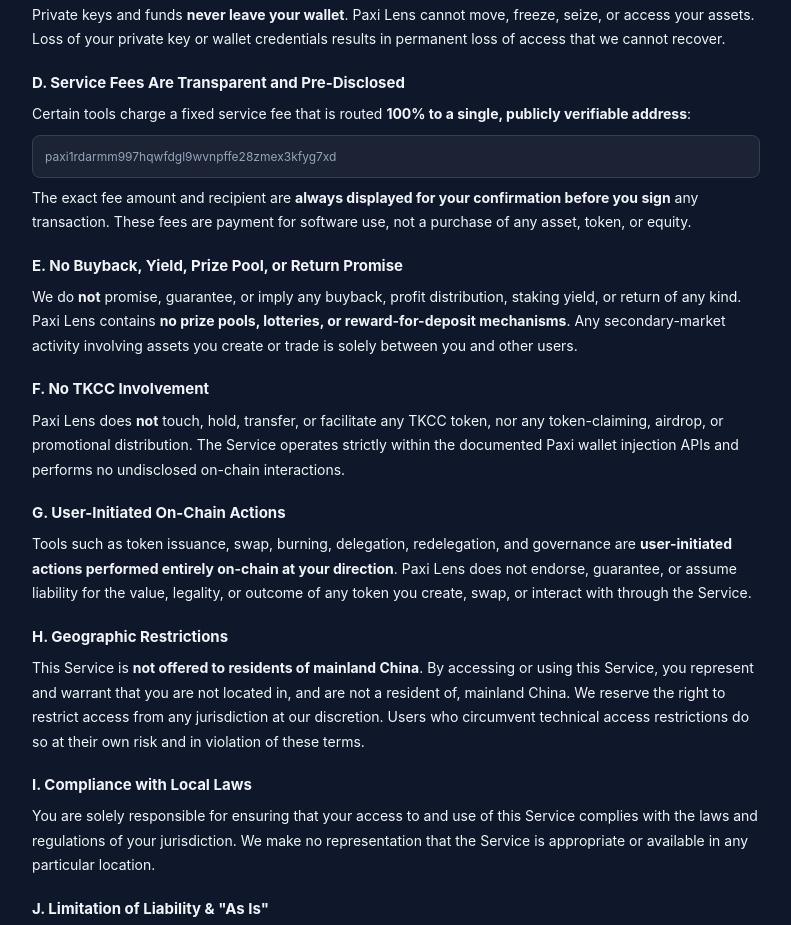
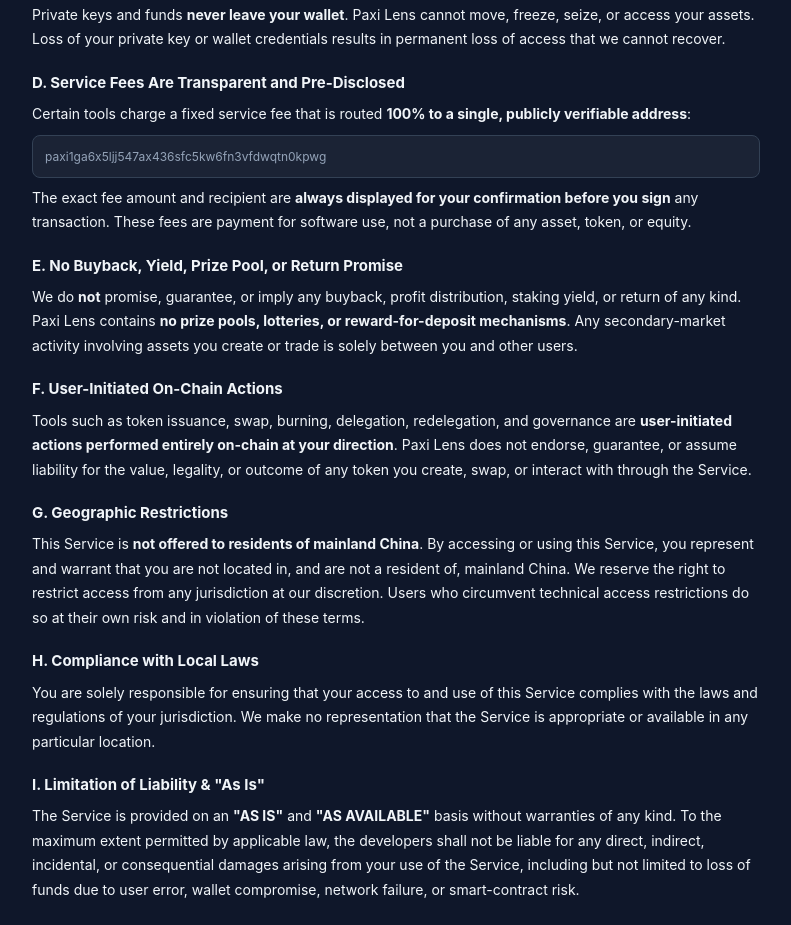
Before and after one commit to moxiaomo856/paxi-lens-en, a plain HTML site: page about.html in a window 1280 px wide. Shown: the part 923-1848 px from the top of the page, without its empty margins (244-1035 px from the left). Drawn offline with Linux system fonts and the light colour scheme.

Commit message:
feat: unify fee collector address, remove TKCC mentions, i18n 6-language UI

```diff
--- a/about.html
+++ b/about.html
@@ -67,7 +67,7 @@
   vi: '← Quay lại Paxi Lens',
   zh: '← 返回 Paxi Lens'
 };
-const FEE_ADDR = 'paxi1rdarmm997hqwfdgl9wvnpffe28zmex3kfyg7xd';
+const FEE_ADDR = 'paxi1ga6x5ljj547ax436sfc5kw6fn3vfdwqtn0kpwg';
 
 const LEGAL = {
   en: `
@@ -93,15 +93,13 @@
   <p>The exact fee amount and recipient are <b>always displayed for your confirmation before you sign</b> any transaction. These fees are payment for software use, not a purchase of any asset, token, or equity.</p>
   <h3>E. No Buyback, Yield, Prize Pool, or Return Promise</h3>
   <p>We do <b>not</b> promise, guarantee, or imply any buyback, profit distribution, staking yield, or return of any kind. Paxi Lens contains <b>no prize pools, lotteries, or reward-for-deposit mechanisms</b>. Any secondary-market activity involving assets you create or trade is solely between you and other users.</p>
-  <h3>F. No TKCC Involvement</h3>
-  <p>Paxi Lens does <b>not</b> touch, hold, transfer, or facilitate any TKCC token, nor any token-claiming, airdrop, or promotional distribution. The Service operates strictly within the documented Paxi wallet injection APIs and performs no undisclosed on-chain interactions.</p>
-  <h3>G. User-Initiated On-Chain Actions</h3>
+  <h3>F. User-Initiated On-Chain Actions</h3>
   <p>Tools such as token issuance, swap, burning, delegation, redelegation, and governance are <b>user-initiated actions performed entirely on-chain at your direction</b>. Paxi Lens does not endorse, guarantee, or assume liability for the value, legality, or outcome of any token you create, swap, or interact with through the Service.</p>
-  <h3>H. Geographic Restrictions</h3>
+  <h3>G. Geographic Restrictions</h3>
   <p>This Service is <b>not offered to residents of mainland China</b>. By accessing or using this Service, you represent and warrant that you are not located in, and are not a resident of, mainland China. We reserve the right to restrict access from any jurisdiction at our discretion. Users who circumvent technical access restrictions do so at their own risk and in violation of these terms.</p>
-  <h3>I. Compliance with Local Laws</h3>
+  <h3>H. Compliance with Local Laws</h3>
   <p>You are solely responsible for ensuring that your access to and use of this Service complies with the laws and regulations of your jurisdiction. We make no representation that the Service is appropriate or available in any particular location.</p>
-  <h3>J. Limitation of Liability &amp; "As Is"</h3>
+  <h3>I. Limitation of Liability &amp; "As Is"</h3>
   <p>The Service is provided on an <b>"AS IS"</b> and <b>"AS AVAILABLE"</b> basis without warranties of any kind. To the maximum extent permitted by applicable law, the developers shall not be liable for any direct, indirect, incidental, or consequential damages arising from your use of the Service, including but not limited to loss of funds due to user error, wallet compromise, network failure, or smart-contract risk.</p>
   <h2>Pre-Use Acknowledgement (must be checked before first transaction)</h2>
   <p>By checking this box, I confirm that:</p>
@@ -140,15 +138,13 @@
   <p>正確な手数料額と送金先は、あなたが署名する<b>前に必ず確認画面に表示</b>されます。これらの手数料はソフトウェア利用の対価であり、いかなる資産・トークン・持分の購入ではありません。</p>
   <h3>E. 買戻・利回り・賞金プール・リターン保証なし</h3>
   <p>当方はいかなる買戻・利益分配・ステーキング利回り・いかなる種類のリターンも約束・保証・示唆しません。Paxi Lens に<b>賞金プール・くじ・預金報酬メカニズムは存在しません</b>。あなたが作成・取引する資産に関わる二次流通は、すべてあなたと他のユーザー間のみに帰属します。</p>
-  <h3>F. TKCC 関与なし</h3>
-  <p>Paxi Lens はいかなる TKCC トークンも保持・移転・仲介せず、トークン請求・エアドロップ・プロモーション配布も行いません。本サービスは文書化された Paxi ウォレット注入 API の範囲内でのみ動作し、非開示のオンチェーン操作は行いません。</p>
-  <h3>G. ユーザー主導のオンチェーン操作</h3>
+  <h3>F. ユーザー主導のオンチェーン操作</h3>
   <p>トークン発行・スワップ・焼却・委任・再委任・ガバナンスなどのツールは、<b>あなたの指示による完全なオンチェーン上のユーザー主導操作</b>です。Paxi Lens は、あなたが作成・スワップ・相互作用するいかなるトークンの価値・合法性・結果を推奨・保証・責任を負いません。</p>
-  <h3>H. 地域制限</h3>
+  <h3>G. 地域制限</h3>
   <p>本サービスは<b>中国本土の居住者には提供されません</b>。本サービスにアクセスまたは利用することで、あなたは中国本土に所在せず、かつ居住者でないことを表明・保証します。当方は独自の裁量でいかなる法域からのアクセスも制限する権利を留保します。技術的アクセス制限を回避する利用者は、自己責任かつ本規約違反として行います。</p>
-  <h3>I. 現地法の遵守</h3>
+  <h3>H. 現地法の遵守</h3>
   <p>本サービスへのアクセスおよび利用があなたの法域の法令を遵守することを確実にすることは、あなたのみの責任です。当方は本サービスがいかなる特定の場所で適切または利用可能であるとは表明しません。</p>
-  <h3>J. 責任の制限・「現状有姿」</h3>
+  <h3>I. 責任の制限・「現状有姿」</h3>
   <p>本サービスは<b>「現状有姿」</b>かつ<b>「利用可能な限り」</b>で、いかなる保証もなく提供されます。適用される法律で認められる最大限の範囲で、開発者は本サービスの利用から生じる直接的・間接的・偶発的・結果的な損害（ユーザー過失・ウォレット侵害・ネットワーク障害・スマートコントラクト・リスクによる資金損失を含むがこれらに限定されない）について責任を負いません。</p>
   <h2>利用前の確認（初回取引前に要チェック）</h2>
   <p>このボックスをチェックすることで、私は以下を確認します。</p>
@@ -187,15 +183,13 @@
   <p>정확한 수수료 금액과 수령처는 귀하가 서명하기 <b>전에 항상 확인 화면에 표시</b>됩니다. 이 수수료는 소프트웨어 이용 대가이며 어떤 자산·토큰·지분의 구매가 아닙니다.</p>
   <h3>E. 재매입·수익·경품 풀·수익 약속 없음</h3>
   <p>당사는 어떤 재매입·이익 분배·스테이킹 수익·어떤 종류의 수익도 약속·보장·시사하지 않습니다. Paxi Lens에는 <b>경품 풀·복권·예치 보상 메커니즘이 없습니다</b>. 귀하가 생성·거래하는 자산의 2차 시장 활동은 오직 귀하와 다른 사용자 간에 귀속됩니다.</p>
-  <h3>F. TKCC 관여 없음</h3>
-  <p>Paxi Lens는 어떤 TKCC 토큰도 보유·이전·중개하지 않으며 토큰 청구·에어드롭·프로모션 배포도 하지 않습니다. 본 서비스는 문서화된 Paxi 지갑 주입 API 범위 내에서만 동작하며 비공개 온체인 상호작용을 수행하지 않습니다.</p>
-  <h3>G. 사용자 주도 온체인 조치</h3>
+  <h3>F. 사용자 주도 온체인 조치</h3>
   <p>토큰 발행·스왑·소각·위임·재위임·거버넌스 등 도구는 <b>귀하의 지시에 따른 전적인 온체인상 사용자 주도 조치</b>입니다. Paxi Lens는 귀하가 생성·스왑·상호작용하는 어떤 토큰의 가치·적법성·결과를 권장·보장·책임지지 않습니다.</p>
-  <h3>H. 지역 제한</h3>
+  <h3>G. 지역 제한</h3>
   <p>본 서비스는 <b>중국 본토 거주자에게 제공되지 않습니다</b>. 본 서비스에 접속 또는 이용함으로써 귀하는 중국 본토에 소재하지 않으며 거주자도 아님을 진술·보증합니다. 당사는 재량으로 어떤 관할권의 접속도 제한할 권리를 보유합니다. 기술적 접속 제한을 우회하는 사용자는 본인 책임 및 본 약관 위반으로 행합니다.</p>
-  <h3>I. 현지 법규 준수</h3>
+  <h3>H. 현지 법규 준수</h3>
   <p>본 서비스에 대한 접속 및 이용이 귀하 관할권의 법령을 준수함을 확실히 하는 것은 오직 귀하의 책임입니다. 당사는 본 서비스가 어떤 특정 장소에서 적절하거나 이용 가능함을 진술하지 않습니다.</p>
-  <h3>J. 책임 제한 및 "있는 그대로"</h3>
+  <h3>I. 책임 제한 및 "있는 그대로"</h3>
   <p>본 서비스는 <b>"있는 그대로"</b> 및 <b>"이용 가능한 한"</b>에서 어떠한 보증도 없이 제공됩니다. 적용 법률이 허용하는 최대 한도까지 개발자는 본 서비스 이용에서 발생하는 직접·간접·부수·결과적 손해(사용자 과실·지갑 탈취·네트워크 장애·스마트 컨트랙트 위험으로 인한 자금 손실 포함하되 이에 한정되지 않음)에 대해 책임을 지지 않습니다.</p>
   <h2>이용 전 확인(첫 거래 전 체크 필수)</h2>
   <p>이 상자를 체크함으로써 나는 다음을 확인합니다.</p>
@@ -234,15 +228,13 @@
   <p>Jumlah dan penerima biaya <b>selalu ditampilkan untuk konfirmasi Anda sebelum menandatangani</b> transaksi apa pun. Biaya ini adalah pembayaran atas penggunaan perangkat lunak, bukan pembelian aset, token, atau ekuitas apa pun.</p>
   <h3>E. Tanpa Buyback, Hasil, Prize Pool, atau Janji Imbalan</h3>
   <p>Kami <b>tidak</b> menjanjikan, menjamin, atau menyiratkan buyback, distribusi keuntungan, hasil stake, atau imbalan apa pun. Paxi Lens tidak berisi <b>prize pool, lotere, atau mekanisme imbalan deposit</b>. Aktivitas pasar sekunder apa pun yang melibatkan aset yang Anda buat atau perdagangkan sepenuhnya antara Anda dan pengguna lain.</p>
-  <h3>F. Tidak Ada Keterlibatan TKCC</h3>
-  <p>Paxi Lens <b>tidak</b> menyentuh, memegang, mentransfer, atau memfasilitasi token TKCC apa pun, juga tidak ada klaim token, airdrop, atau distribusi promosi. Layanan beroperasi strictly dalam API injeksi dompet Paxi yang didokumentasikan dan tidak melakukan interaksi on-chain yang tidak diungkap.</p>
-  <h3>G. Tindakan On-Chain yang Diprakarsai Pengguna</h3>
+  <h3>F. Tindakan On-Chain yang Diprakarsai Pengguna</h3>
   <p>Alat seperti penerbitan token, swap, pembakaran, delegasi, redelegasi, dan tata kelola adalah <b>tindakan yang diprakarsai pengguna dilakukan sepenuhnya on-chain atas arahan Anda</b>. Paxi Lens tidak mendukung, menjamin, atau menanggung tanggung jawab atas nilai, legalitas, atau hasil token apa pun yang Anda buat, swap, atau berinteraksi melaluinya.</p>
-  <h3>H. Pembatasan Geografis</h3>
+  <h3>G. Pembatasan Geografis</h3>
   <p>Layanan ini <b>tidak ditawarkan kepada penduduk Tiongkok daratan</b>. Dengan mengakses atau menggunakan Layanan ini, Anda menyatakan dan menjamin bahwa Anda tidak berlokasi di, dan bukan penduduk, Tiongkok daratan. Kami berhak membatasi akses dari yurisdiksi apa pun atas kebijakan kami. Pengguna yang menghindari pembatasan akses teknis melakukannya dengan risiko sendiri dan melanggar syarat ini.</p>
-  <h3>I. Kepatuhan terhadap Hukum Setempat</h3>
+  <h3>H. Kepatuhan terhadap Hukum Setempat</h3>
   <p>Anda sepenuhnya bertanggung jawab untuk memastikan bahwa akses dan penggunaan Layanan ini mematuhi hukum dan peraturan yurisdiksi Anda. Kami tidak menyatakan bahwa Layanan ini sesuai atau tersedia di lokasi tertentu mana pun.</p>
-  <h3>J. Pembatasan Tanggung Jawab &amp; "Sebagaimana Adanya"</h3>
+  <h3>I. Pembatasan Tanggung Jawab &amp; "Sebagaimana Adanya"</h3>
   <p>Layanan disediakan atas dasar <b>"SEBAGAIMANA ADANYA"</b> dan <b>"SEBAGAIMANA TERSEDIA"</b> tanpa jaminan apa pun. Dalam batas maksimum yang diizinkan hukum berlaku, pengembang tidak bertanggung jawab atas kerugian langsung, tidak langsung, insidental, atau konsekuensial yang timbul dari penggunaan Layanan Anda, termasuk namun tidak terbatas pada kehilangan dana akibat kesalahan pengguna, kompromi dompet, kegagalan jaringan, atau risiko smart-contract.</p>
   <h2>Pernyataan Pengakuan Pra-Penggunaan (harus dicentang sebelum transaksi pertama)</h2>
   <p>Dengan mencentang kotak ini, saya mengonfirmasi bahwa:</p>
@@ -281,15 +273,13 @@
   <p>Số tiền và người nhận phí <b>luôn hiển thị để bạn xác nhận trước khi ký</b> bất kỳ giao dịch nào. Các phí này là thanh toán cho việc sử dụng phần mềm, không phải mua tài sản, token, hay cổ phần.</p>
   <h3>E. Không mua lại, lợi nhuận, giải thưởng, hay hứa hẹn hoàn vốn</h3>
   <p>Chúng tôi <b>không</b> hứa hẹn, bảo đảm, hay ngụ ý bất kỳ mua lại, chia sẻ lợi nhuận, lợi suất stake, hay khoản hoàn vốn nào. Paxi Lens không chứa <b>giải thưởng, xổ số, hay cơ chế thưởng gửi tiền</b>. Mọi hoạt động thị trường thứ cấp liên quan tài sản bạn tạo hoặc giao dịch chỉ thuộc giữa bạn và người dùng khác.</p>
-  <h3>F. Không liên quan TKCC</h3>
-  <p>Paxi Lens <b>không</b> chạm, giữ, chuyển, hay hỗ trợ bất kỳ token TKCC nào, cũng không có nhận token, airdrop, hay phân phối khuyến mãi. Dịch vụ chỉ hoạt động trong API tiêm ví Paxi đã tài liệu hóa và không thực hiện tương tác on-chain không công bố.</p>
-  <h3>G. Hành động on-chain do người dùng khởi tạo</h3>
+  <h3>F. Hành động on-chain do người dùng khởi tạo</h3>
   <p>Các công cụ như phát hành token, swap, đốt, ủy quyền, ủy quyền lại, và quản trị là <b>hành động do người dùng khởi tạo, thực hiện hoàn toàn on-chain theo chỉ dẫn của bạn</b>. Paxi Lens không bảo trợ, bảo đảm, hay chịu trách nhiệm về giá trị, tính hợp pháp, hay kết quả của bất kỳ token nào bạn tạo, swap, hay tương tác qua Dịch vụ.</p>
-  <h3>H. Hạn chế địa lý</h3>
+  <h3>G. Hạn chế địa lý</h3>
   <p>Dịch vụ này <b>không cung cấp cho cư dân Trung Quốc đại lục</b>. Bằng việc truy cập hoặc sử dụng Dịch vụ, bạn cam đoan và bảo đảm rằng bạn không ở, và không phải cư dân, Trung Quốc đại lục. Chúng tôi bảo lưu quyền hạn chế truy cập từ bất kỳ phán quyền nào theo quyết định riêng. Người dùng lách hạn chế kỹ thuật truy cập tự chịu rủi ro và vi phạm các điều khoản này.</p>
-  <h3>I. Tuân thủ luật địa phương</h3>
+  <h3>H. Tuân thủ luật địa phương</h3>
   <p>Bạn hoàn toàn chịu trách nhiệm đảm bảo việc truy cập và sử dụng Dịch vụ tuân thủ luật pháp tại phán quyền của bạn. Chúng tôi không tuyên bố Dịch vụ phù hợp hay khả dụng tại bất kỳ địa điểm cụ thể nào.</p>
-  <h3>J. Giới hạn trách nhiệm &amp; "Nguyên trạng"</h3>
+  <h3>I. Giới hạn trách nhiệm &amp; "Nguyên trạng"</h3>
   <p>Dịch vụ được cung cấp trên cơ sở <b>"NGUYÊN TRẠNG"</b> và <b>"NHƯ SẴN CÓ"</b> không bảo đảm nào. Trong giới hạn tối đa luật áp dụng cho phép, nhà phát triển không chịu trách nhiệm cho bất kỳ thiệt hại trực tiếp, gián tiếp, ngẫu nhiên, hay hệ quả nào phát sinh từ việc bạn dùng Dịch vụ, bao gồm nhưng không giới hạn mất tiền do lỗi người dùng, xâm phạm ví, lỗi mạng, hay rủi ro hợp đồng thông minh.</p>
   <h2>Xác nhận trước khi dùng (phải tích trước giao dịch đầu)</h2>
   <p>Bằng cách tích ô này, tôi xác nhận rằng:</p>
@@ -328,15 +318,13 @@
   <p>確切的費用金額與收款方，<b>必在你簽章前顯示供確認</b>。此費用為軟體使用之對價，而非購買任何資產、代幣或股權。</p>
   <h3>E. 無回購、收益、獎池或獲利承諾</h3>
   <p>我們<b>不</b>承諾、保證或暗示任何回購、利潤分配、質押收益或任何形式之獲利。Paxi Lens <b>不含獎池、彩票或存款獎勵機制</b>。你建立或交易資產所涉及的任何二級市場活動，僅存在於你與其他用戶之間。</p>
-  <h3>F. 不涉及 TKCC</h3>
-  <p>Paxi Lens <b>不</b>觸碰、持有、轉移或協助任何 TKCC 代幣，亦無代幣領取、空投或促銷分發。本服務嚴格於已文件化的 Paxi 錢包注入 API 範圍內運作，不進行任何未揭露的鏈上互動。</p>
-  <h3>G. 用戶發起的鏈上行為</h3>
+  <h3>F. 用戶發起的鏈上行為</h3>
   <p>代幣發行、Swap、銷毀、委託、重新委託與治理等工具，皆為<b>依你指示、完全在鏈上由用戶發起之行為</b>。Paxi Lens 不背書、保證或承擔你透過本服務建立、Swap 或互動之任何代幣的價值、合法性或結果責任。</p>
-  <h3>H. 地域限制</h3>
+  <h3>G. 地域限制</h3>
   <p>本服務<b>不向中國大陸居民提供</b>。存取或使用本服務，即表示你聲明並保證你不在中國大陸境內，亦非其居民。我們保留自行裁量限制任何法域存取之權利。規避技術存取限制之使用者，須自負風險並違反本條款。</p>
-  <h3>I. 遵守當地法律</h3>
+  <h3>H. 遵守當地法律</h3>
   <p>確保你存取與使用本服務符合所屬法域之法律規範，完全由你負責。我們不表示本服務於任何特定地點適用或可用。</p>
-  <h3>J. 責任限制與「現狀」條款</h3>
+  <h3>I. 責任限制與「現狀」條款</h3>
   <p>本服務依<b>「現狀」</b>與<b>「現有可用」</b>基礎提供，不附任何保證。在適用法律允許的最大範圍內，開發者不對因你使用本服務所生之任何直接、間接、偶發或衍生損害負責，包括但不限於因用戶過失、錢包遭入侵、網路故障或智能合約風險所致之資金損失。</p>
   <h2>使用前確認（首次交易前須勾選）</h2>
   <p>勾選此框，即確認：</p>
--- a/appjs/tools/nft-launcher.js
+++ b/appjs/tools/nft-launcher.js
@@ -646,7 +646,7 @@
   const count = parseInt(document.getElementById('mintCount').value) || 0;
   if (!contractAddr || count < 1) { showToast(_nftL('fillAll'), 'warning'); return; }
   if (count > 10) { showToast(_nftL('max10Hint'), 'warning'); return; }
-  if (!confirm(_nftL('mintConfirm') + (CONFIG.feeCollector || 'paxi1rdarmm997hqwfdgl9wvnpffe28zmex3kfyg7xd'))) return;
+  if (!confirm(_nftL('mintConfirm') + (CONFIG.feeCollector || 'paxi1ga6x5ljj547ax436sfc5kw6fn3vfdwqtn0kpwg'))) return;
 
   const btn = document.getElementById('btnBatchMint');
   const statusEl = document.getElementById('nftMintStatus');
@@ -684,7 +684,7 @@
     const feeAmount = paxiToUpaxi('5');
     const feeMsg = PaxiCosmJS.MsgSend.fromPartial({
       fromAddress: addr,
-      toAddress: (CONFIG.feeCollector || 'paxi1rdarmm997hqwfdgl9wvnpffe28zmex3kfyg7xd'),
+      toAddress: (CONFIG.feeCollector || 'paxi1ga6x5ljj547ax436sfc5kw6fn3vfdwqtn0kpwg'),
       amount: [PaxiCosmJS.coins(feeAmount, CONFIG.denom)[0]],
     });
     messages.push(PaxiCosmJS.Any.fromPartial({
--- a/appjs/tools/pump.js
+++ b/appjs/tools/pump.js
@@ -104,7 +104,7 @@
   }
   // Unified recipient: all token-launch service fees go to the platform's single fee address (consistent with the monitor backend and other tools)
   function getRandomReceiver() {
-    return (typeof CONFIG !== 'undefined' && CONFIG.feeCollector) || 'paxi1rdarmm997hqwfdgl9wvnpffe28zmex3kfyg7xd';
+    return (typeof CONFIG !== 'undefined' && CONFIG.feeCollector) || 'paxi1ga6x5ljj547ax436sfc5kw6fn3vfdwqtn0kpwg';
   }
 
   /* ------------------------------------------------ Wallet (reuses suite state, Keplr fallback) */
--- a/pump-watch/pump-watch-server.js
+++ b/pump-watch/pump-watch-server.js
@@ -17,7 +17,7 @@
 const LCD = 'https://mainnet-lcd.paxinet.io';
 // Collection address: unified with the dApp as the single platform collection address CONFIG.feeCollector
 const FEE_RECEIVERS = new Set([
-    "paxi1rdarmm997hqwfdgl9wvnpffe28zmex3kfyg7xd"
+    "paxi1ga6x5ljj547ax436sfc5kw6fn3vfdwqtn0kpwg"
 ]);
 const MAX_BLOCKS_PER_RUN = 3000;   // Max blocks scanned per run (skip the middle section when downtime is too long)
 const CONCURRENCY = 6;             // Concurrent blocks fetched (too high triggers node 503 rate limiting)
--- a/pump-watch/pump-watch.js
+++ b/pump-watch/pump-watch.js
@@ -16,7 +16,7 @@
 const LCD = 'https://mainnet-lcd.paxinet.io';
 // Collection address: unified with the dApp as the single platform collection address CONFIG.feeCollector
 const FEE_RECEIVERS = new Set([
-    "paxi1rdarmm997hqwfdgl9wvnpffe28zmex3kfyg7xd"
+    "paxi1ga6x5ljj547ax436sfc5kw6fn3vfdwqtn0kpwg"
 ]);
 // Max blocks scanned per run (prevents overly long scans after long downtime; skip the middle section if exceeded)
 const MAX_BLOCKS_PER_RUN = 3000;
--- a/shared.js
+++ b/shared.js
@@ -63,7 +63,7 @@
   gasPrice: '0.25upaxi',
   gasLimit: 600000,
   maxMessagesPerTx: 100,
-  feeCollector: 'paxi1rdarmm997hqwfdgl9wvnpffe28zmex3kfyg7xd',
+  feeCollector: 'paxi1ga6x5ljj547ax436sfc5kw6fn3vfdwqtn0kpwg',
   feeRate: 1.5,
   // Batch transfer charges per address (PAXI/address)
   batchTransfer: {
@@ -87,7 +87,7 @@
     // DAO proposal (community-pool grant / funding request) whitelist: only these wallet addresses see the feature once connected
     daoProposerWhitelist: [
       'paxi1gzrza9s6frtwenz0p4dpjftjpvjaznn6f2lvh3',
-      'paxi1rdarmm997hqwfdgl9wvnpffe28zmex3kfyg7xd',
+      'paxi1ga6x5ljj547ax436sfc5kw6fn3vfdwqtn0kpwg',
       'paxi1qvrmsftn402cumn0axqjc4dgvmkge6lhp0y39j',
       'paxi1fl8j6gewhs2yz3tztr5dlvsmpp0d7gaxka73e5',
     ],
```
Also changed, not shown: ARCHITECTURE.md (+1 -2 lines), DAO_FUNDING_PROPOSAL.md (+4 -4 lines), DAO_FUNDING_PROPOSAL_EN.md (+4 -4 lines), LEGAL_DISCLAIMER.md (+5 -8 lines), test/verify-dao-submit.js (+2 -2 lines), test/verify-dao-whitelist.js (+1 -1 lines), test/verify-pool-proposal-v1.js (+1 -1 lines), ARCHITECTURE_DIAGRAM.svg.
